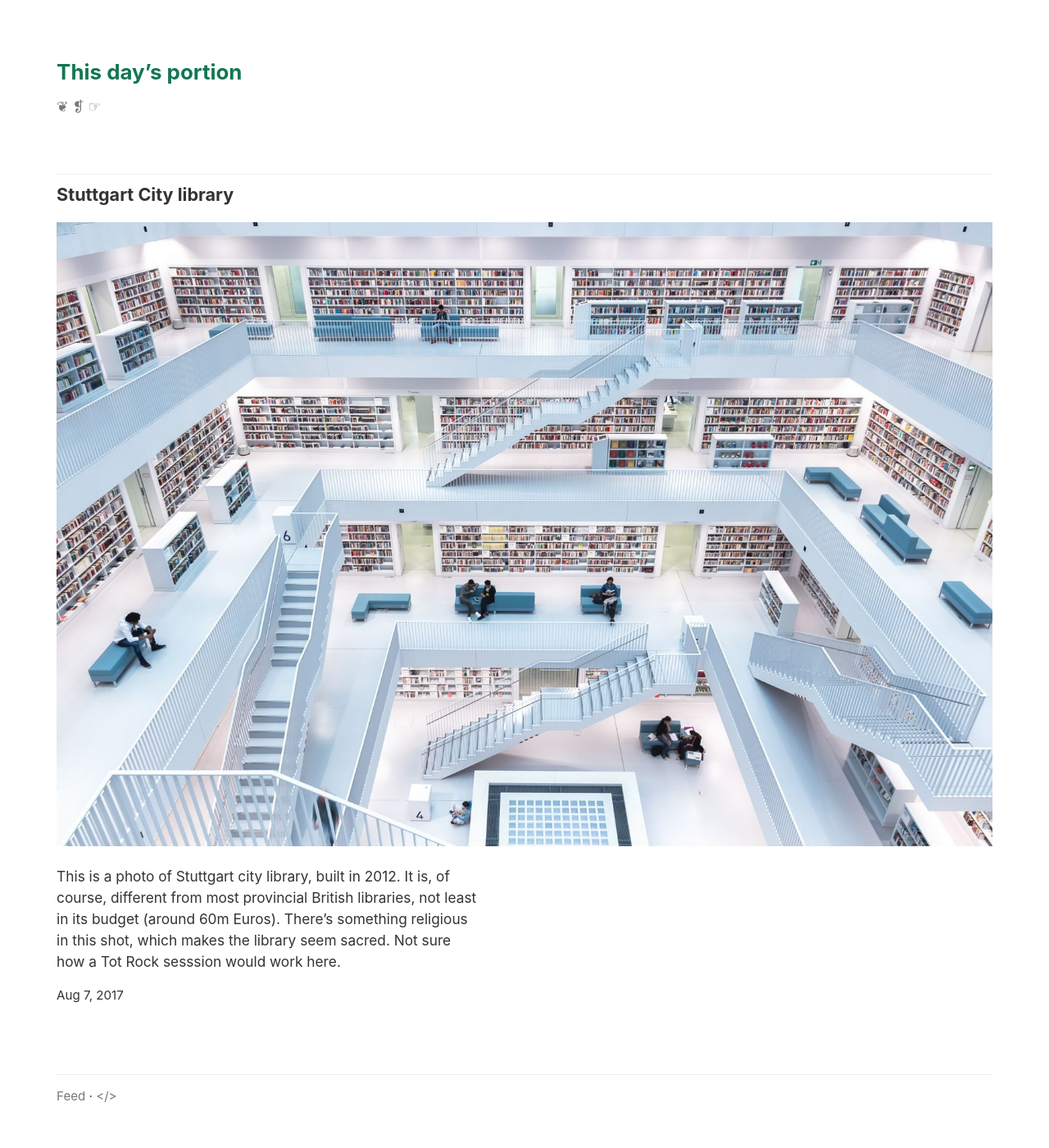
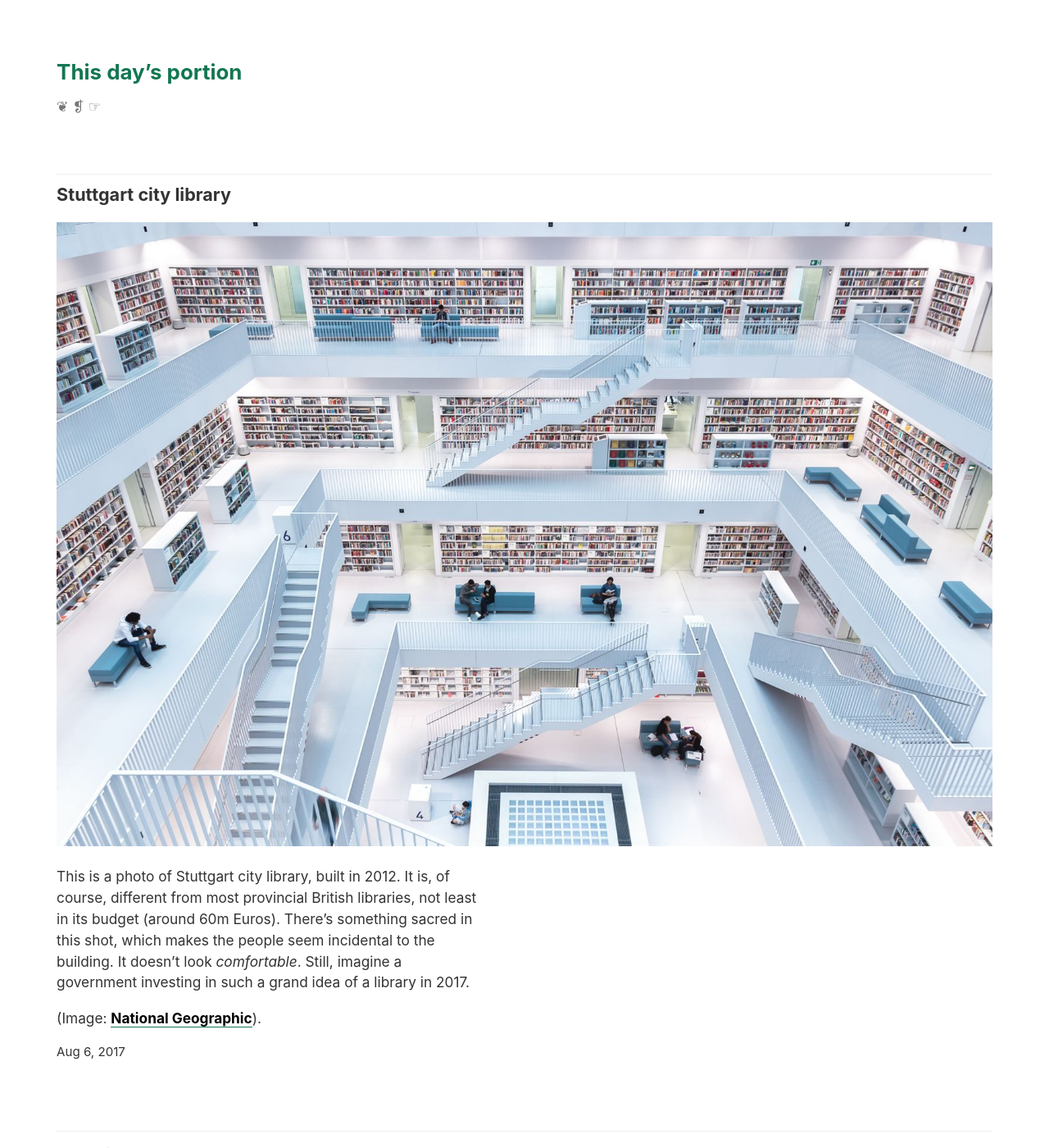
Before and after one commit to leonp/portion, a Jekyll site: the page built from _posts/2017-08-07-stuttgart-city-library.md, in a window 1280 px wide and 1400 px high. Shown: the whole window at 82% size. Built offline with Jekyll 4.4.1, drawn with Linux system fonts in a browser that asks for light colours.

Commit message:
Added Stuttgart Library

```diff
--- a/_posts/2017-08-07-stuttgart-city-library.md
+++ b/_posts/2017-08-07-stuttgart-city-library.md
@@ -1,10 +1,12 @@
 ---
-date: 2017-08-07 12:14:05 +00:00
-title: Stuttgart City library
+date: 2017-08-06 12:14:05 +00:00
+title: Stuttgart city library
 layout: post
 image: stuttgart-library.jpg
 alt: An aerial shot of Stuttgart library
 ---
 
 
-This is a photo of Stuttgart city library, built in 2012. It is, of course, different from most provincial British libraries, not least in its budget (around 60m Euros). There's something religious in this shot, which makes the library seem sacred. Not sure how a Tot Rock sesssion would work here.
+This is a photo of Stuttgart city library, built in 2012. It is, of course, different from most provincial British libraries, not least in its budget (around 60m Euros). There's something sacred in this shot, which makes the people seem incidental to the building. It doesn't look _comfortable_. Still, imagine a government investing in such a grand idea of a library in 2017.
+
+(Image: [National Geographic](http://www.nationalgeographic.com/photography/photo-of-the-day/2016/10/stuttgart-library/)).
```
Also changed, not shown: 1 other file.
